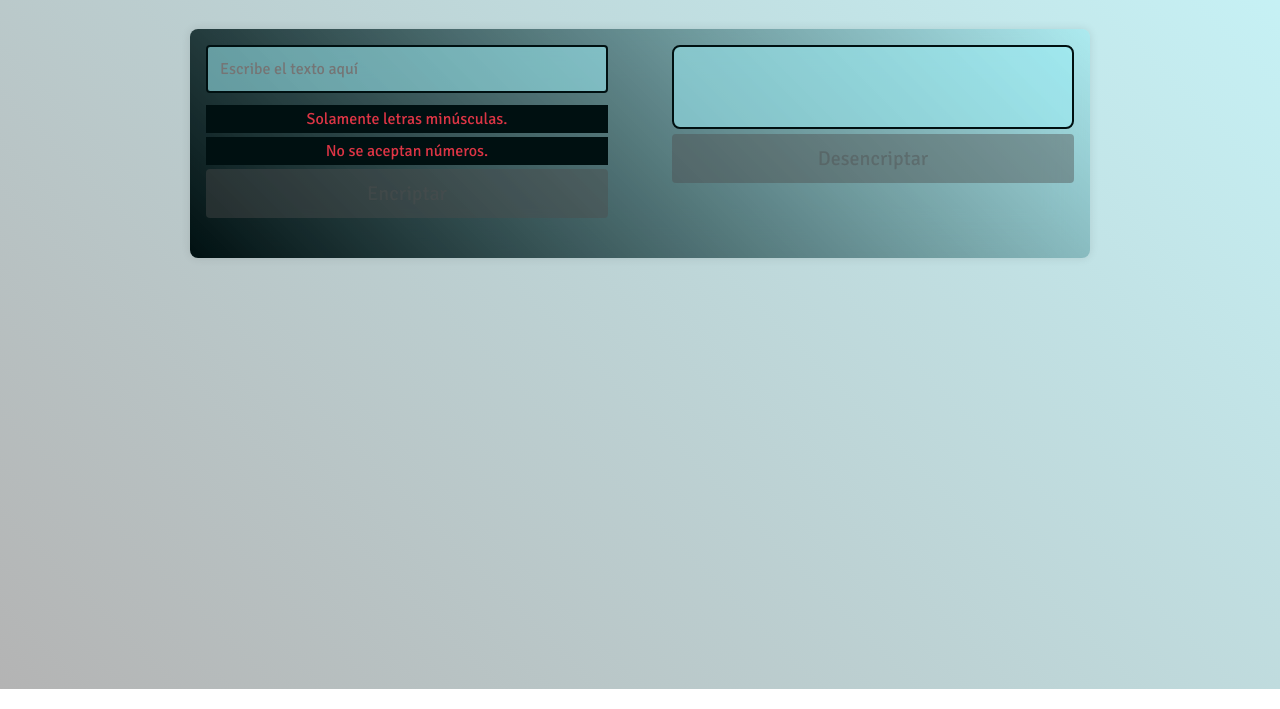
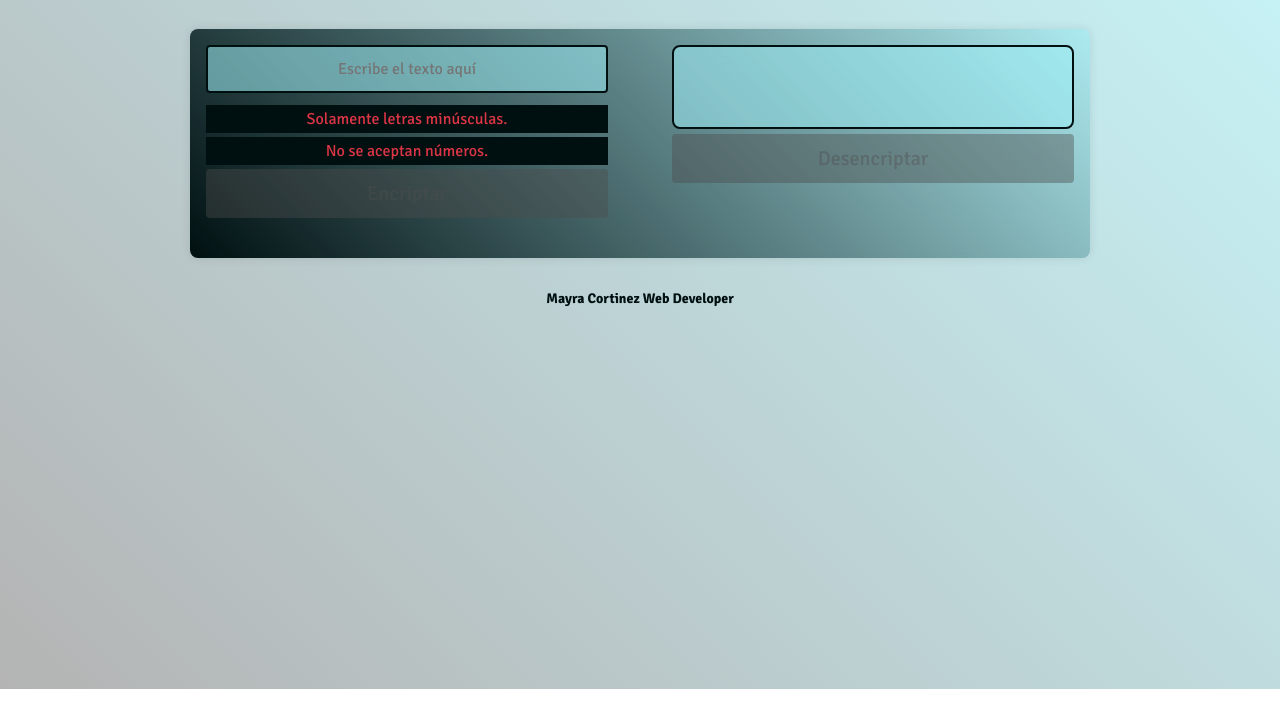
Before and after one commit to MayraCortinez/encriptador, a plain HTML site: page index.html in a window 1280 px wide. Shown: the part 91-800 px from the top of the page. Drawn offline with Linux system fonts and the light colour scheme; some packages are replaced by stand-ins of ours; a script that the page names is missing; a web font is replaced by a local one.

Commit message:
add footer

```diff
--- a/index.html
+++ b/index.html
@@ -38,7 +38,7 @@
             </section>
         </main>
         <footer>
-
+            <h6> Mayra Cortinez Web Developer </h6>
         </footer>
 
     </section>
--- a/style.css
+++ b/style.css
@@ -94,6 +94,7 @@ input[type="text"] {
     border-radius: 0.25rem;
     margin-bottom: 0.5rem;
     color: var(--primary-color);
+    text-align: center;
 }
 
 .container-button{
@@ -169,6 +170,13 @@ img{
     height: 50%;
 }
 
+h6{
+    font-size: var(--font-size-small);
+    margin-top: 2rem;
+    text-align: center;
+    color: var(--primary-color)
+}
+
 
 @media (min-width: 1024px) {
     body{
```
